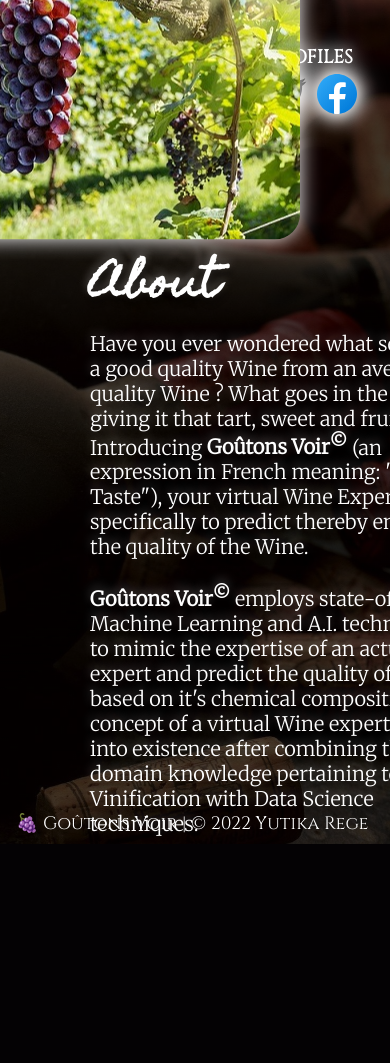
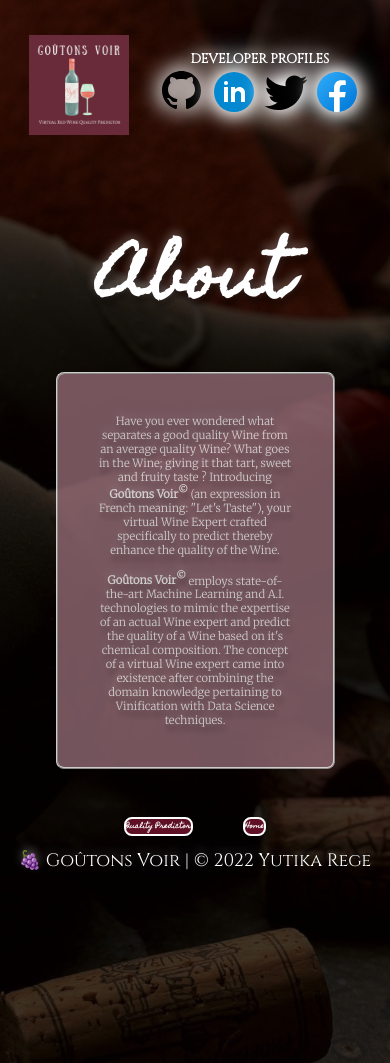
Before and after one commit to Yutika2309/Goutons-Voir, a Flask app: page /about in a window 390 px wide. Before the commit the page ends 844 px from the top, so only its background shows below. Run offline with Flask 2, Linux system fonts and the light colour scheme; parts of the project's set-up code (start-up, migrations or seed data) failed here and were passed over.

Commit message:
scaling of website

```diff
--- a/templates/about.html
+++ b/templates/about.html
@@ -20,13 +20,38 @@
   background-image: linear-gradient(rgba(0,0,0,0.75),rgba(0,0,0,0.75)),url("/static/img/red_wine_bg.png");
   background-size: cover;
   background-position:center;
-  height:calc(100vh);
-  width: 100%;
+  /*height:calc(100vh);*/
+  min-width: 100%;
+  min-height: 100vh;
+  overflow: auto;
   margin:0;
   padding:0;
   text-shadow: 2px 7px 5px rgba(0,0,0,0.3),
   0px -4px 10px rgba(255,255,255,0.3);
   position: absolute;
+  justify-content: center;
+  text-align: center;
+}
+
+.banner form button{
+ font-family: 'Homemade Apple',cursive;
+  font-size: 15px;
+  align-items: center;
+  font-weight: bolder;
+  height: 50px;
+  width: 180px;
+  color: #fff;
+  background-color:#5f1024;
+  border-radius: 8px;
+  border: 2px solid #ffffff;
+  text-align: center;
+  opacity: 1;
+  transition: 0.2s;
+}
+
+.banner button:active {
+  transform: scale(0.75);
+  box-shadow: 3px 2px 22px 1px rgba(0, 0, 0, 0.24);
 }
 
 .navbar{
@@ -65,44 +90,26 @@
   word-spacing: 10px;
 }
 
-.message{
-  width: 100%;
-  position: absolute;
-  top: 50%;
-  transform: translateY(-50%);
-  text-align: left;
+p{
+    background-color: #926a74;
+    opacity: 80%;
+    border-radius: 8px;
+    border: #fff;
+    border-width: 2px;
+    border-style: ridge;
     color: #fff;
-  font-size: 20px;
-  padding-left: 90px;
-  padding-top: 20px;
+    align-items: center;
+    padding-top: 40px;
+    padding-right: 40px;
+    padding-bottom: 40px;
+    padding-left: 40px;
+    width: 500px;
 }
 
-.image{
-float: right;
-padding-right: 180px;
-padding-top: 2%;
-filter: drop-shadow(0px 0px 10px white);
-}
-
-.banner form button{
- font-family: 'Homemade Apple',cursive;
-  font-size: 15px;
-  align-items: center;
-  font-weight: bolder;
-  height: 50px;
-  width: 180px;
-  color: #fff;
-  background-color:#5f1024;
-  border-radius: 8px;
-  border: 2px solid #ffffff;
-  text-align: center;
-  opacity: 1;
-  transition: 0.2s;
-}
-
-.banner button:active {
-  transform: scale(0.75);
-  box-shadow: 3px 2px 22px 1px rgba(0, 0, 0, 0.24);
+.about{
+    width: 100%;
+    display: flex;
+    justify-content: center;
 }
 
 table{
@@ -112,18 +119,39 @@
 }
 
 .copyright{
-  position: absolute;
-  bottom: 8px;
-  left: 16px;
   font-size: 18px;
   color: #fff;
+  align-items: left;
  }
 
+ @media only screen and (max-width: 480px) {
+  p {
+    width: 50%;
+  }
+
+  .banner{
+  position: relative;
+  padding-bottom: calc(var(--aspect-ratio, .5625) * 100%);
+  height: 0;
+  font-size: 70%;
+  }
+
+  .banner form button{
+    position: relative;
+    height: 70%;
+    width: 100%;
+    font-size: 60%;
+  }
+
+}
     </style>
+
 <title> Goûtons Voir - About </title>
+
     </head>
+
     <body>
-        <div class="banner" style="overflow: hidden;">
+        <div class="banner" style="overflow:auto">
             <div class="navbar">
             <img src="/static/img/goutons_voir_logo.png" class="logo">
                     <ul style="font-family:'Cinzel', serif;">
@@ -137,26 +165,24 @@
                         </h3>
                     </ul>
             </div>
-
-            <div class="message">
-                <div class="image">
-                <img src= "/static/img/grapes.png" alt="image" style="border-radius:25px">
-                </div>
-                <h1 style="font-family: 'Homemade Apple', cursive;">About</h1>
+            <br><br><br><br>
+            <h1 style="font-family: 'Homemade Apple',cursive; color: #fff; font-size: 60px;"> About</h1>
+            <br> <br>
+            <div class="about">
             <p style="font-family: 'Merriweather', serif;">
-                        Have you ever wondered what separates a good quality Wine from an average quality Wine ?
+                Have you ever wondered what separates a good quality Wine from an average quality Wine?
                 What goes in the Wine; giving it that tart, sweet and fruity taste ?
                 Introducing <b>Goûtons Voir<sup>©</sup></b> (an expression in French meaning: "Let's Taste"),
                 your virtual Wine Expert crafted specifically to predict thereby enhance the quality of the Wine.
-                      </p>
-                      <br>
-                      <p style="font-family: 'Merriweather', serif;">
+              <br><br>
                 <b>Goûtons Voir<sup>©</sup></b> employs state-of-the-art Machine Learning and A.I. technologies
                 to mimic the expertise of an actual Wine expert and predict the quality of a Wine
                 based on it's chemical composition. The concept of a virtual Wine expert came into existence
                 after combining the domain knowledge pertaining to Vinification with Data Science techniques.
             </p>
-                      <br><br>
+            </div>
+            <br> <br> <br> <br>
+
             <table>
                 <tr>
                     <td>
@@ -171,12 +197,11 @@
                     </td>
                 </tr>
             </table>
+            <br>
+            <span class="copyright" style="font-family: 'Cinzel',serif;">🍇 Goûtons Voir | ©  2022 Yutika Rege</span>
     </div>
 
-        </div>
 
-            </hr>
     </body>
-<span class="copyright" style="font-family: 'Cinzel',serif;">🍇 Goûtons Voir | ©  2022 Yutika Rege</span>
 
     </html>
```
Also changed, not shown: static/css/style.css (+30 -12 lines), templates/index.html (+31 -6 lines), 1 other file. Lines whose indentation alone changed are shown as unchanged.
